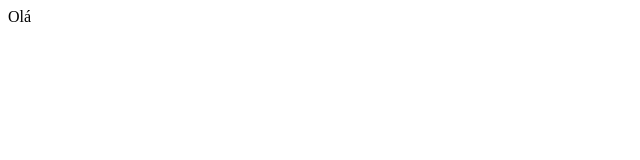
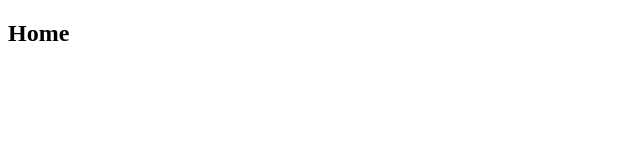
Before and after one commit to iBryann/spacex-schedule, a React (Vite) app: page / in a window 1280 px wide. Shown: the top 160 px of the page, without its empty margins (0-640 px from the left). Built offline with nearby package versions, Linux system fonts and the light colour scheme.

Commit message:
Fluxo de rotas pronto

```diff
--- a/src/App.tsx
+++ /dev/null
@@ -1,11 +0,0 @@
-
-const App = () => {
-
-    return (
-        <div>
-            Olá
-        </div>
-    );
-}
-
-export default App;
--- a/src/main.tsx
+++ b/src/main.tsx
@@ -1,11 +1,11 @@
-import React from 'react';
+import { StrictMode } from 'react';
 import ReactDOM from 'react-dom';
 
-import App from './App';
+import { Router } from './screens/Routes';
 
 ReactDOM.render(
-    <React.StrictMode>
-        <App />
-    </React.StrictMode>,
+    <StrictMode>
+        <Router />
+    </StrictMode>,
     document.getElementById('root')
 );
--- /dev/null
+++ b/src/screens/Routes.tsx
@@ -0,0 +1,34 @@
+import { BrowserRouter, Routes, Route } from "react-router-dom";
+
+const Router = () => {
+    return (
+        <BrowserRouter>
+            {/* Header fixo ficará aqui */}
+
+            <Routes>
+                <Route path="/" element={<Home />} />
+                <Route path="/about" element={<About />} />
+                <Route path="/users" element={<Users />} />
+                <Route path="*" element={<Error />} />
+            </Routes>
+        </BrowserRouter>
+    );
+}
+
+function Home() {
+    return <h2>Home</h2>;
+}
+
+function About() {
+    return <h2>About</h2>;
+}
+
+function Users() {
+    return <h2>Users</h2>;
+}
+
+function Error() {
+    return <h2>Erro</h2>;
+}
+
+export { Router };
```
